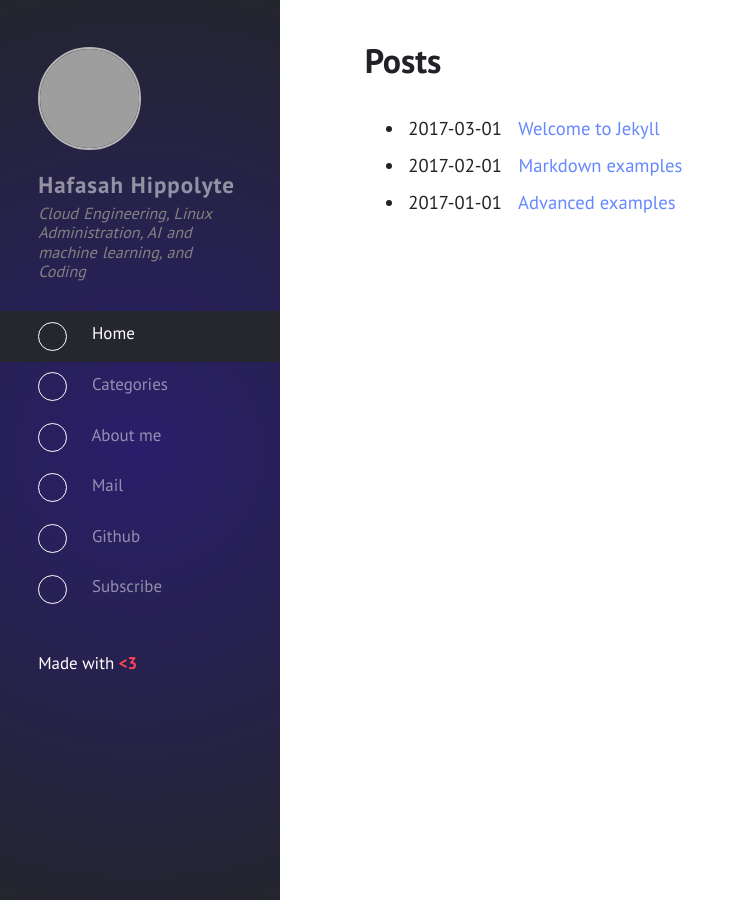
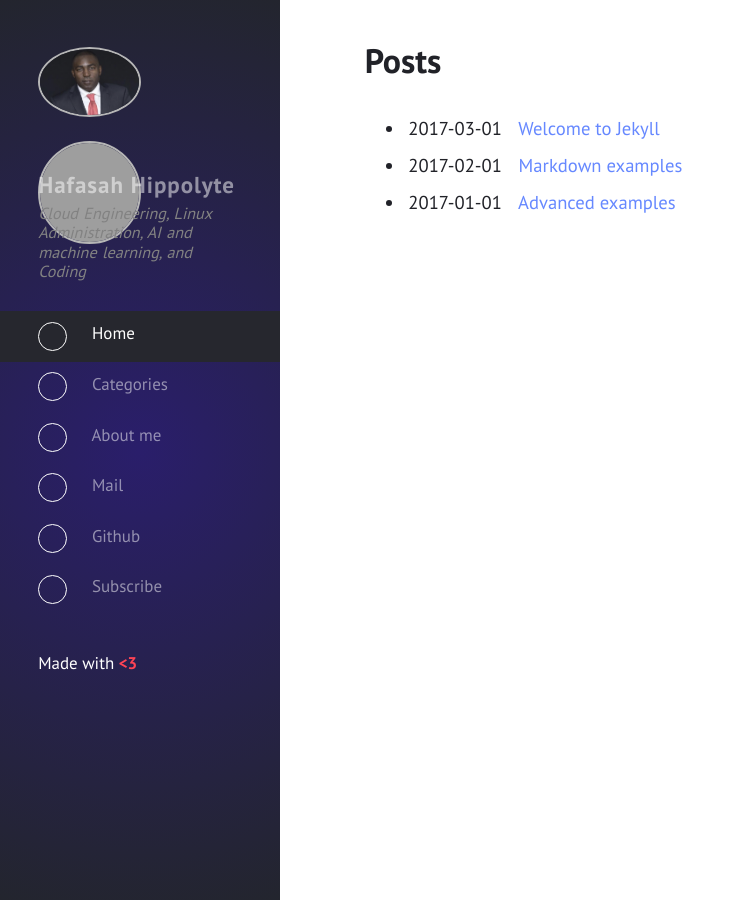
Before and after one commit to hfasah/hfasah.github.io, a Jekyll site: the page built from index.html, in a window 1280 px wide. Shown: the whole page, without its empty margins (0-745 px from the left). Built offline with Jekyll 4.4.1, drawn with Linux system fonts in a browser that asks for light colours; grey boxes are pictures that could not be loaded.

Commit message:
Update sidebar.html

```diff
--- a/_includes/sidebar.html
+++ b/_includes/sidebar.html
@@ -4,6 +4,7 @@
   <div class="profile-wrapper text-center">
       <div id="avatar">
           <a href="/" alt="avatar" class="mx-auto">
+              <img src="{{ '/assets/media/hippolyte.png' }}" alt="avatar" onerror="this.style.display='none'">
               <img src="https://avatars.githubusercontent.com/u/7165735?s=460&amp;u=7ca34b8152bbff087bfc860cc87a4c35b4f9cb1b&amp;v=4" alt="avatar" onerror="this.style.display='none'"> </a>
       </div>
       <div class="site-title mt-3">
```
